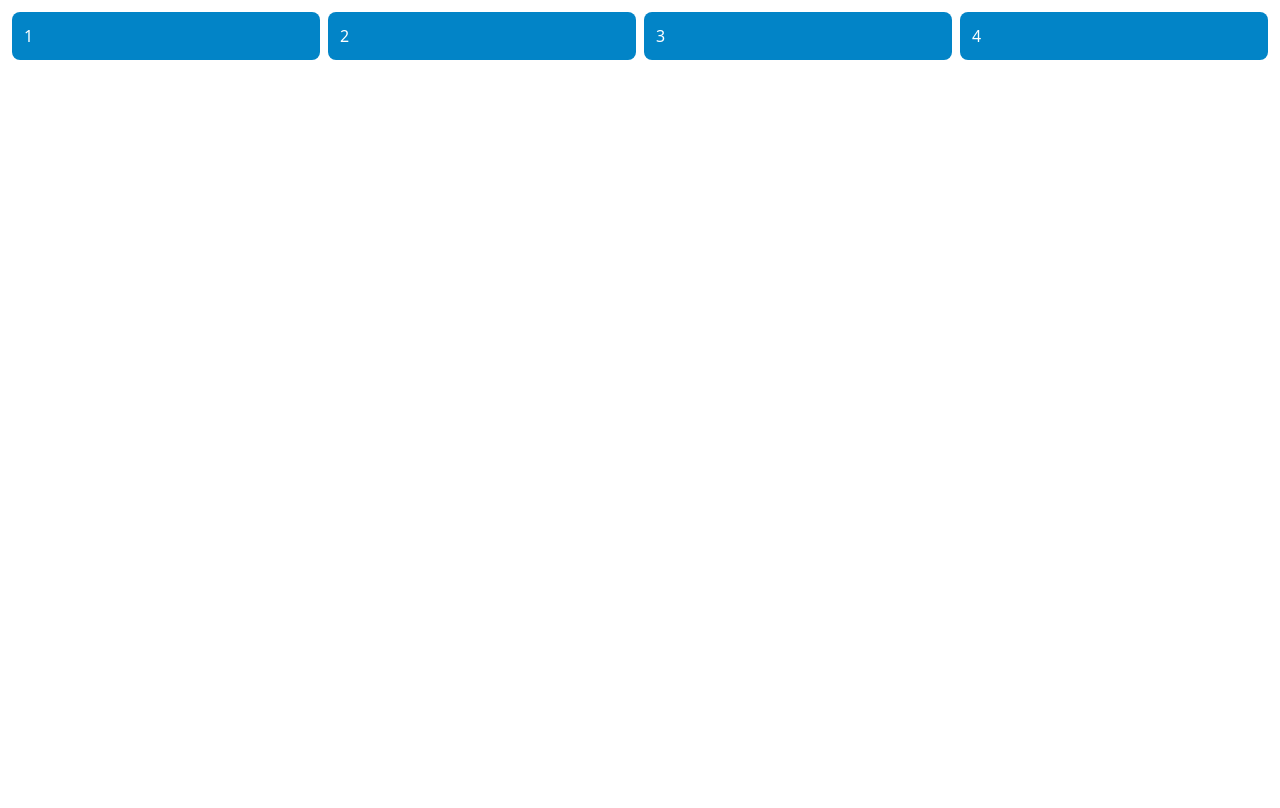
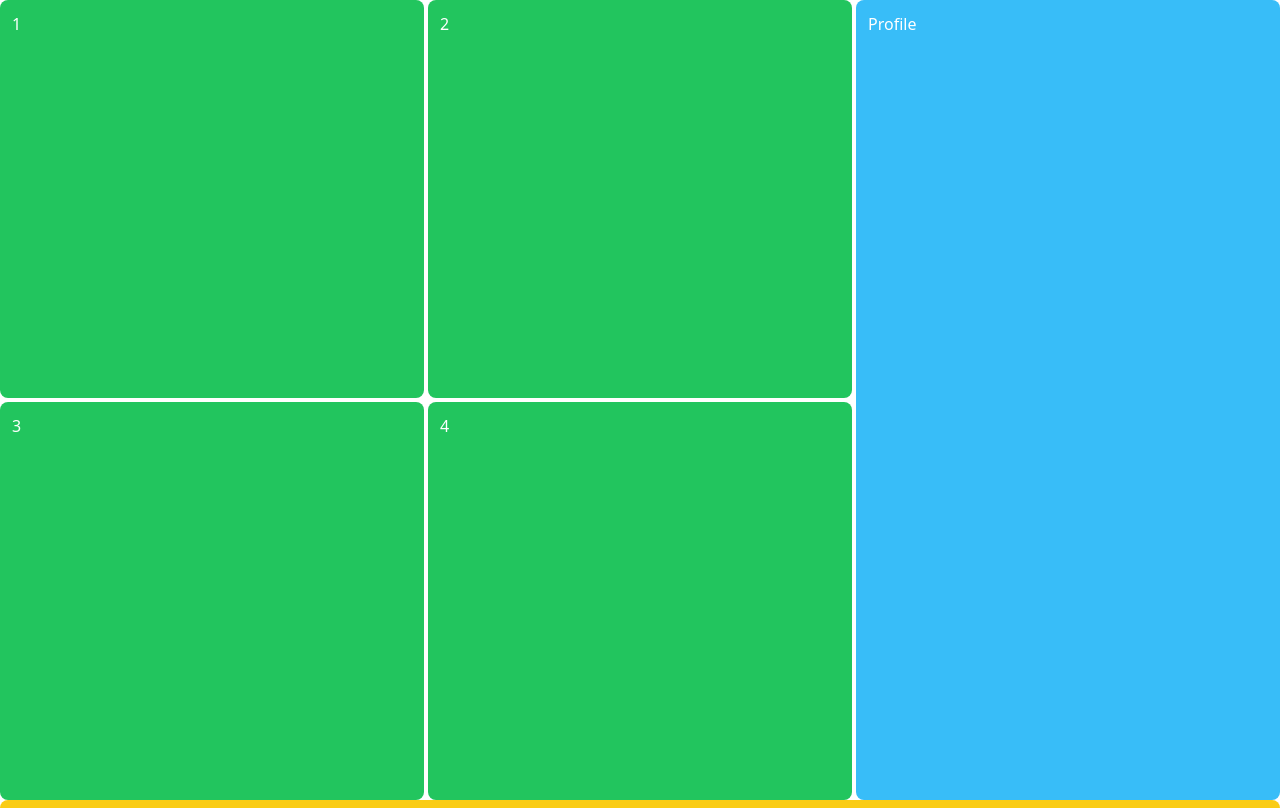
Before and after one commit to arthurfsvieira/studies-tailwind-css, a website: page src/index.html in a window 1280 px wide. Shown: the top 808 px of the page. Drawn offline with Linux system fonts and the light colour scheme.

Commit message:
primary portifolio idea

```diff
--- a/src/index.html
+++ b/src/index.html
@@ -9,14 +9,17 @@
 </head>
 <body>
 
-    <div class="bg-white h-screen w- screen">
+    <div class="bg-white h-screen w-screen">
 
-        <div class="flex flex-col gap-2 m-3 sm:flex-row">
-            <div class=" grow rounded-lg bg-green-500 sm:bg-sky-600 text-white p-3">1</div>
-            <div class="grow rounded-lg bg-green-500 sm:bg-sky-600 text-white p-3">2</div>
-            <div class="grow rounded-lg bg-green-500 sm:bg-sky-600 text-white p-3">3</div>
-            <div class="grow rounded-lg bg-green-500 sm:bg-sky-600 text-white p-3">4</div>
-
+        <div class="grid grid-cols-3 gap-1 h-screen">
+            <div class="  rounded-lg bg-green-500  text-white p-3">1</div>
+            <div class=" rounded-lg bg-green-500  text-white p-3">2</div>
+            <div class=" rounded-lg bg-green-500  text-white p-3">3</div>
+            <div class=" rounded-lg bg-green-500  text-white p-3">4</div>
+            <div class=" grow col-start-3 row-start-1 row-end-3 rounded-lg bg-sky-400 text-white p-3">Profile</div>
+        </div>
+        <div class="col-span-full rounded-lg bg-yellow-400 text-white p-3 h-screen">
+            Main
         </div>
 
     </div>
```
Also changed, not shown: src/output.css.
